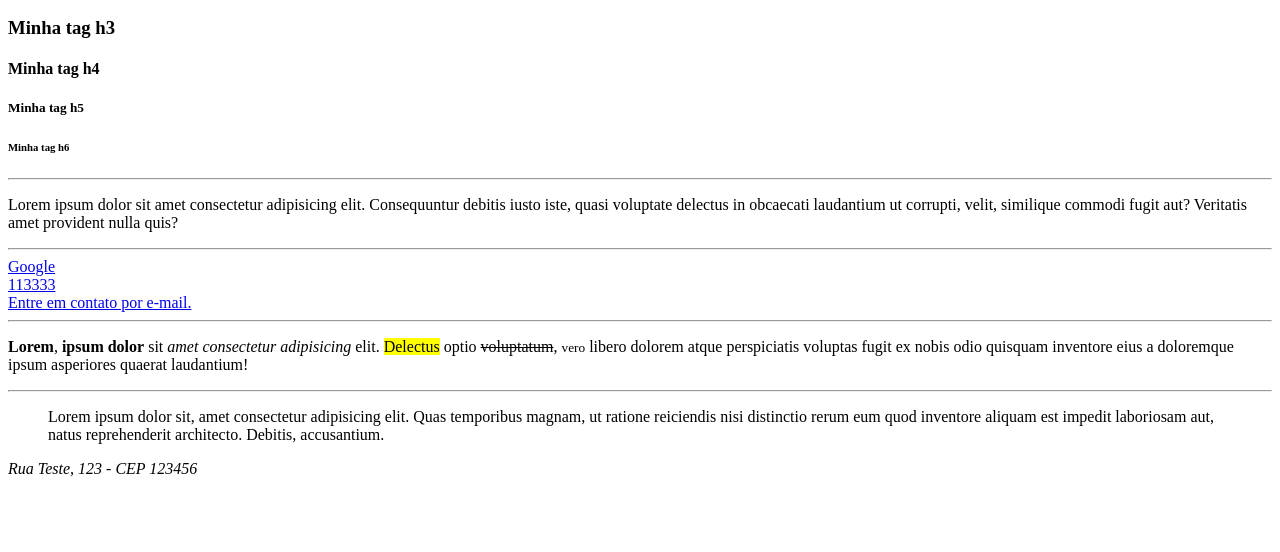
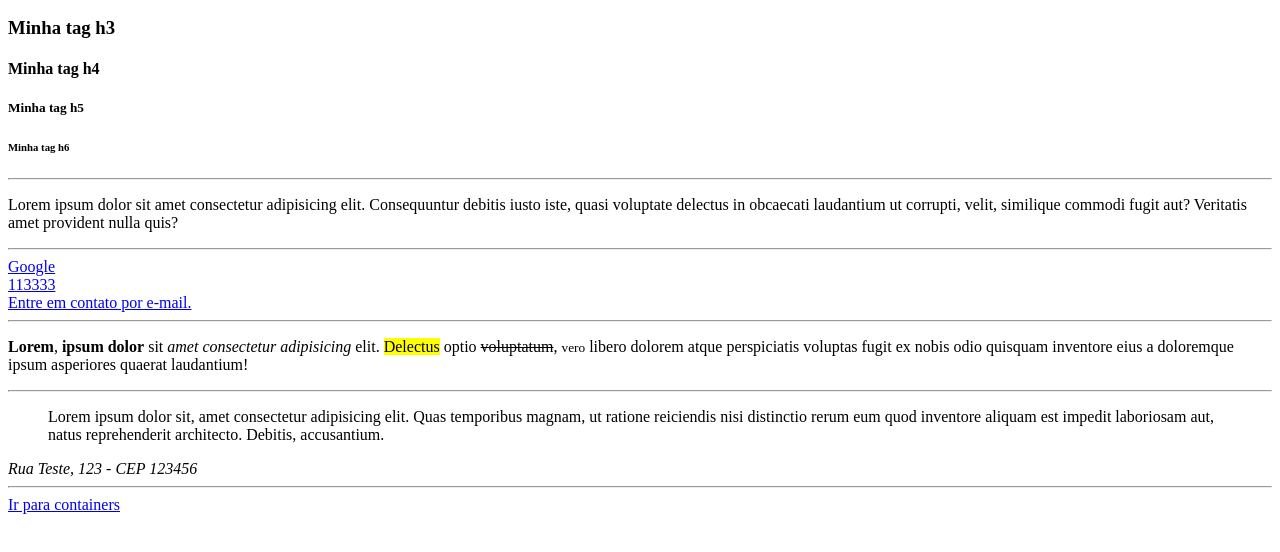
Before and after one commit to devalvesscamila/EBAC, a plain HTML site: page modulo03/aula002/index.html in a window 1280 px wide. Shown: the part 110-662 px from the top of the page. Drawn offline with Linux system fonts and the light colour scheme.

Commit message:
adição de link

```diff
--- a/modulo03/aula002/index.html
+++ b/modulo03/aula002/index.html
@@ -31,5 +31,8 @@
     <hr>
     <blockquote>Lorem ipsum dolor sit, amet consectetur adipisicing elit. Quas temporibus magnam, ut ratione reiciendis nisi distinctio rerum eum quod inventore aliquam est impedit laboriosam aut, natus reprehenderit architecto. Debitis, accusantium.</blockquote>
     <address>Rua Teste, 123 - CEP 123456</address>
+
+    <hr>
+    <a href="../aula003/index.html">Ir para containers</a>
 </body>
 </html>
```
